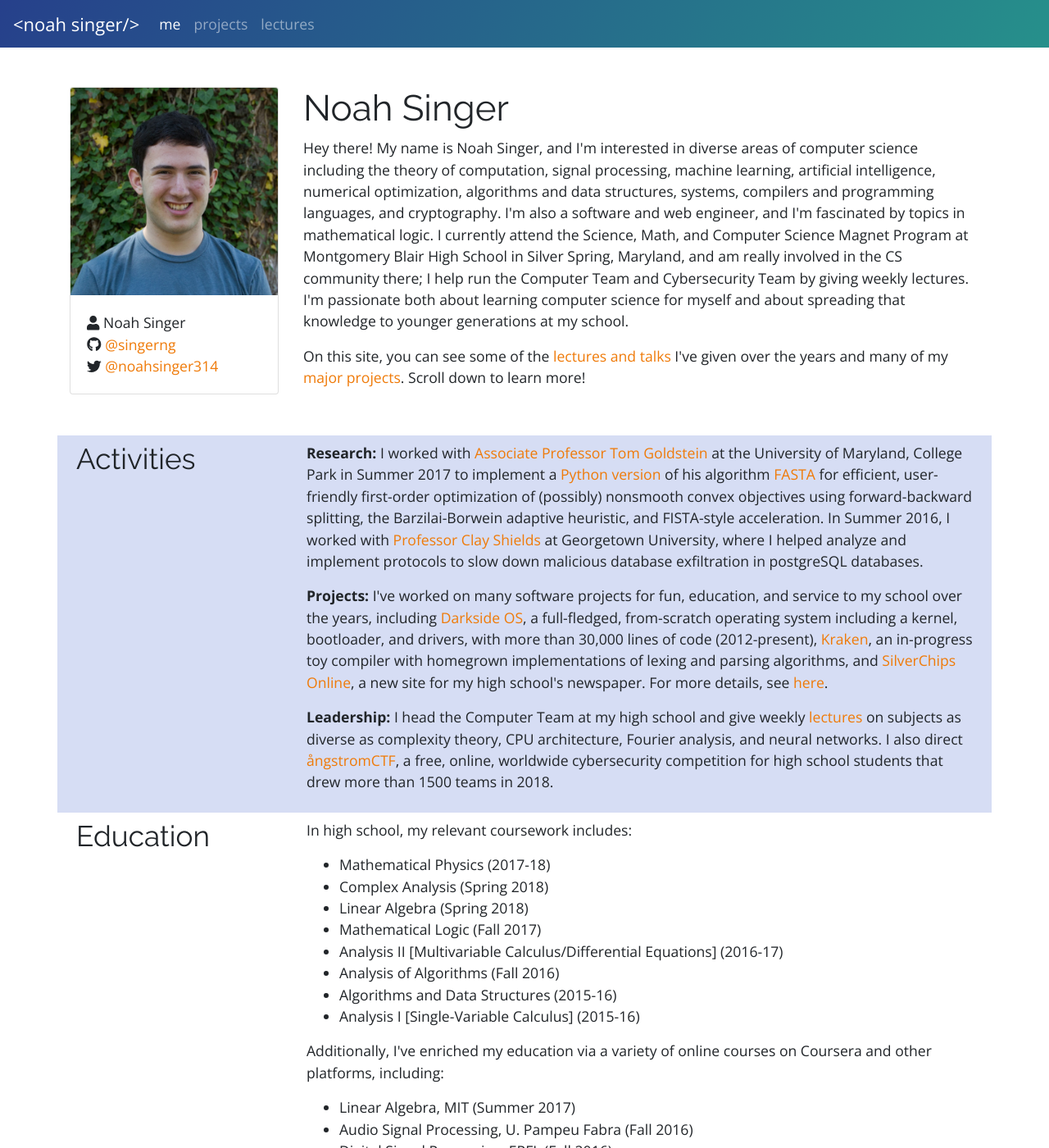
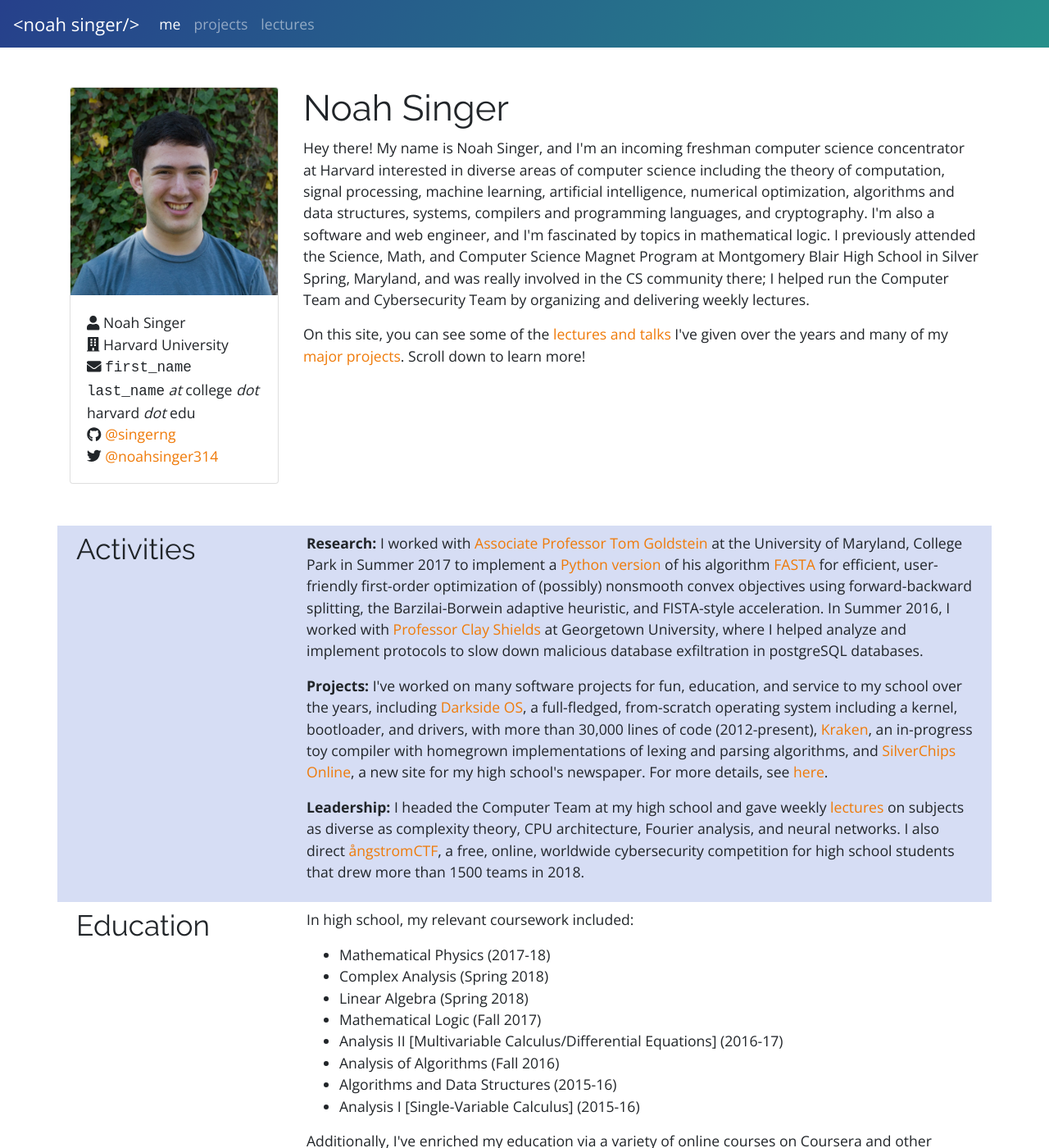
Before and after one commit to singerng/noahsinger.org, a Jekyll site: the page built from index/index.html, in a window 1280 px wide and 1400 px high. Shown: the whole window at 82% size. Built offline with Jekyll 4.4.1, drawn with Linux system fonts in a browser that asks for light colours; nearby versions of some CDN libraries.

Commit message:
updated to past tense :')

```diff
--- a/index/index.html
+++ b/index/index.html
@@ -11,7 +11,8 @@
       <div class="card-body">
         <div class="card-text">
           <i class="fas fa-user"></i> Noah Singer<br/>
-          <!-- <i class="fas fa-building"></i> Montgomery Blair High School<br/> -->
+          <i class="fas fa-building"></i> Harvard University<br/>
+          <i class="fas fa-envelope"></i> <tt>first_name</tt> <tt>last_name</tt> <em>at</em> college <em>dot</em> harvard <em>dot</em> edu<br/>
           <i class="fab fa-github"></i> <a href="https://github.com/singerng" target="_blank">@singerng</a> <br/>
           <i class="fab fa-twitter"></i> <a href="https://twitter.com/noahsinger314" target="_blank">@noahsinger314</a>
         </div>
@@ -21,20 +22,18 @@
 
   <div class="col-md-9">
     <h1>Noah Singer</h1>
-    <p>Hey there! My name is Noah Singer, and I'm interested in diverse areas of
+    <p>Hey there! My name is Noah Singer, and I'm an incoming freshman computer science concentrator at Harvard interested in diverse areas of
     computer science including the theory of computation, signal processing,
     machine learning, artificial intelligence, numerical optimization,
     algorithms and data structures, systems, compilers and programming languages,
     and cryptography. I'm also a software and web engineer, and I'm fascinated by
     topics in mathematical logic.
 
-    I currently attend the Science, Math,
+    I previously attended the Science, Math,
     and Computer Science Magnet Program at Montgomery Blair High School in
-    Silver Spring, Maryland, and am really involved in the CS community
-    there; I help run the
-    Computer Team and Cybersecurity Team by giving weekly lectures. I'm passionate
-    both about learning computer science for myself and about spreading that
-    knowledge to younger generations at my school.</p>
+    Silver Spring, Maryland, and was really involved in the CS community
+    there; I helped run the
+    Computer Team and Cybersecurity Team by organizing and delivering weekly lectures.</p>
 
     <p>On this site, you can see some of the <a href="/lectures/">lectures and
       talks</a> I've given over the years and many of my
@@ -71,8 +70,8 @@
 
         For more details, see <a href="/projects/">here</a>.</p>
 
-      <p><strong>Leadership:</strong> I head the Computer Team at my high school
-        and give weekly <a href="/lectures/">lectures</a> on subjects as diverse as complexity theory,
+      <p><strong>Leadership:</strong> I headed the Computer Team at my high school
+        and gave weekly <a href="/lectures/">lectures</a> on subjects as diverse as complexity theory,
         CPU architecture, Fourier analysis, and neural networks. I also
         direct <a href="https://angstromctf.com/">&aring;ngstromCTF</a>,
         a free, online, worldwide cybersecurity competition for high
@@ -83,7 +82,7 @@
   <div class="row section">
     <div class="col-md-3"><h2>Education</h2></div>
     <div class="col-md-9">
-      <p>In high school, my relevant coursework includes:</p>
+      <p>In high school, my relevant coursework included:</p>
       <ul>
         <li>Mathematical Physics (2017-18)</li>
         <li>Complex Analysis (Spring 2018)</li>
```
